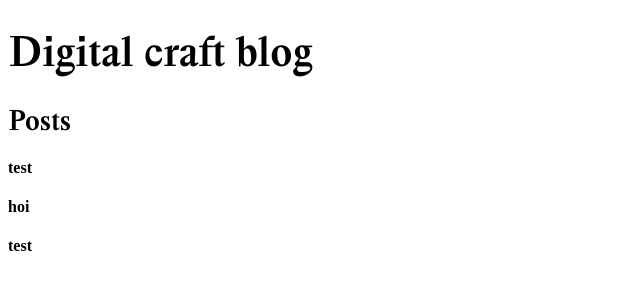
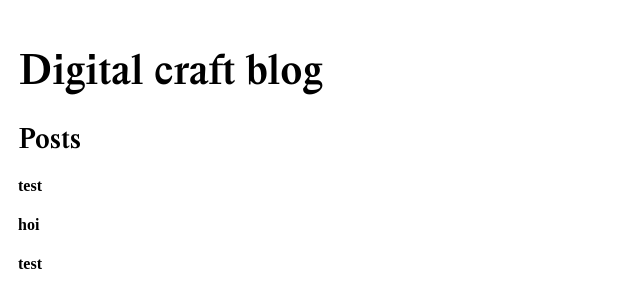
Before and after one commit to MatsCornegoor/Hypercore-Protocol-Blog, a plain HTML site: page blog/index.html in a window 1280 px wide. Shown: the whole page, without its empty margins (0-640 px from the left). Drawn offline with Linux system fonts and the light colour scheme; files whose address does not match are found by name.

Commit message:
Update style.css

```diff
--- a/blog/Assets/style.css
+++ b/blog/Assets/style.css
@@ -31,5 +31,5 @@ p {
 }
 .heading {
   width: 100%;
-  heigt: 50px;
+  padding: 10px;
   border-bottom: 2px;
```
